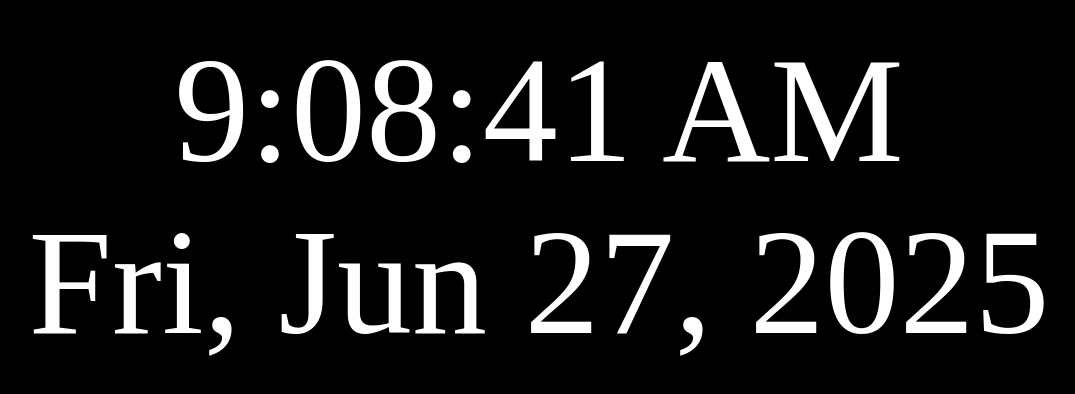
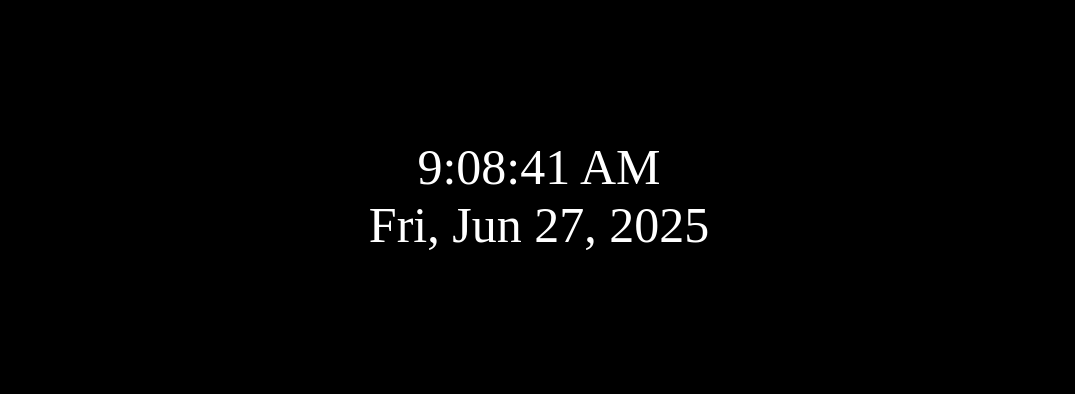
Before and after one commit to neeraj-bmj/TimeAndDate, a plain HTML site: page index.html in a window 1280 px wide. Shown: the part 204-598 px from the top of the page, without its empty margins (101-1176 px from the left). Drawn offline with Linux system fonts and the light colour scheme.

Commit message:
Media Query

```diff
--- a/style.css
+++ b/style.css
@@ -17,3 +17,17 @@
     background-color: black;
     color: #fff;
  }
+
+ @media screen and (min-width: 430px) {
+  .container{
+    width: 100vw;
+    height: 100vh;
+    display: flex;
+    flex-direction: column;
+    align-items: center;
+    justify-content: center;
+    font-size: 50px;
+    background-color: black;
+    color: #fff;
+ }
+}
```
